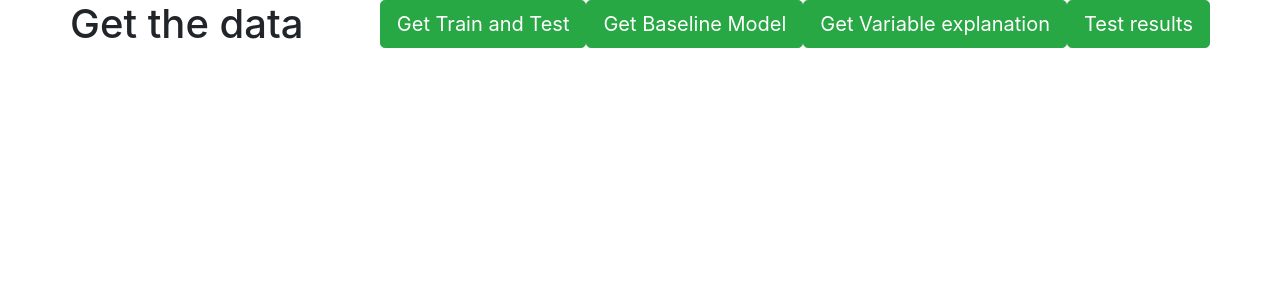
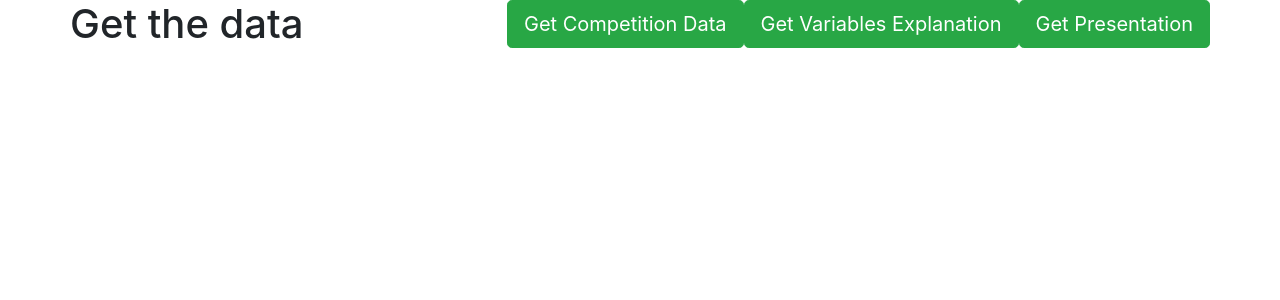
Before and after one commit to mingot/datathon_builder, a Django app: page /data/ in a window 1280 px wide. Shown: the part 56-356 px from the top of the page. Run offline with Django 3.2, Linux system fonts and the light colour scheme; parts of the project's set-up code (start-up, migrations or seed data) failed here and were passed over; some libraries are stand-ins or nearby versions.

Commit message:
variables

```diff
--- a/hackathon/templates/pages/data.html
+++ b/hackathon/templates/pages/data.html
@@ -12,10 +12,9 @@
   <h1> Get the data </h1>
   <hr>
 
-  <p><a class="btn btn-lg btn-success" href="https://s3.eu-central-1.amazonaws.com/bcndatahackathon/train_test.zip" role="button">Get Train and Test</a></p>
-  <p><a class="btn btn-lg btn-success" href="https://s3.eu-central-1.amazonaws.com/bcndatahackathon/DragonCityHackathon_baseline.R" role="button">Get Baseline Model</a></p>
-  <p><a class="btn btn-lg btn-success" href="https://s3.eu-central-1.amazonaws.com/bcndatahackathon/variables.pdf" role="button">Get Variable explanation</a></p>
-  <p><a class="btn btn-lg btn-success" href="https://s3.eu-central-1.amazonaws.com/bcndatahackathon/testset_churn.csv" role="button">Test results</a></p>
+  <p><a class="btn btn-lg btn-success" href="https://s3.amazonaws.com/bcndatahackathon2/info_files.zip" role="button">Get Competition Data</a></p>
+  <p><a class="btn btn-lg btn-success" href="https://s3.amazonaws.com/bcndatahackathon2/variables.pdf" role="button">Get Variables Explanation</a></p>
+  <p><a class="btn btn-lg btn-success" href="https://s3.amazonaws.com/bcndatahackathon2/presentation.pdf" role="button">Get Presentation</a></p>
 
 
 </div>
```
